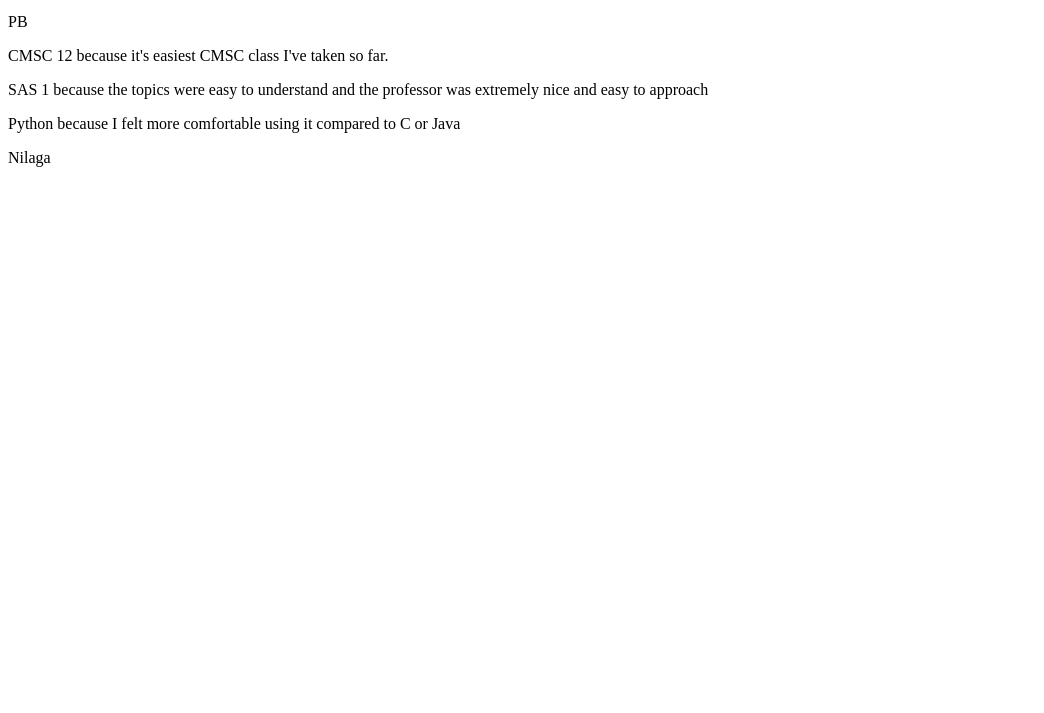
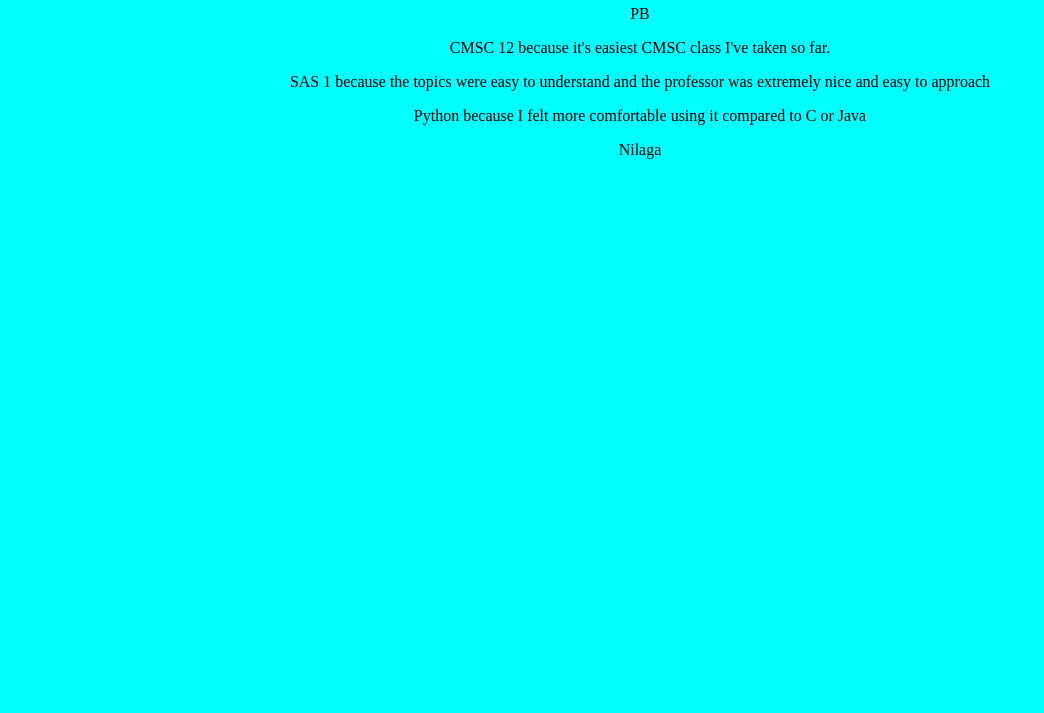
Before and after one commit to Pibeeeee/Pibeeeee.github.io, a plain HTML site: page index.html in a window 1280 px wide. Shown: the part 87-800 px from the top of the page, without its empty margins (0-1044 px from the left). Drawn offline with Linux system fonts and the light colour scheme.

Commit message:
CSS Commit

```diff
--- a/index.html
+++ b/index.html
@@ -4,6 +4,7 @@
     <meta http-equiv="X-UA-Compatible" content="IE=edge">
     <meta name="viewport" content="width=device-width, initial-scale=1.0">
     <title>Document</title>
+    <link rel="stylesheet" href="styles.css">
 </head>
 <body>
     <h1>About Me </h1>
--- /dev/null
+++ b/styles.css
@@ -0,0 +1,5 @@
+body{
+    margin: 0;
+    background-color:aqua;
+    text-align: center;
+}
```
